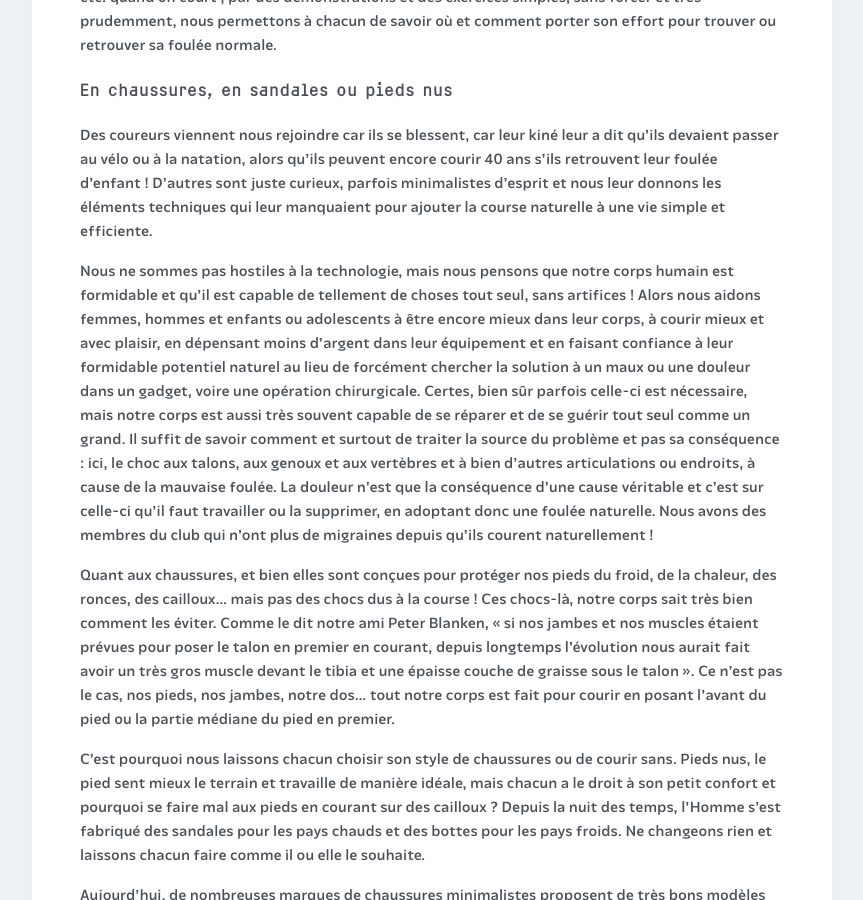
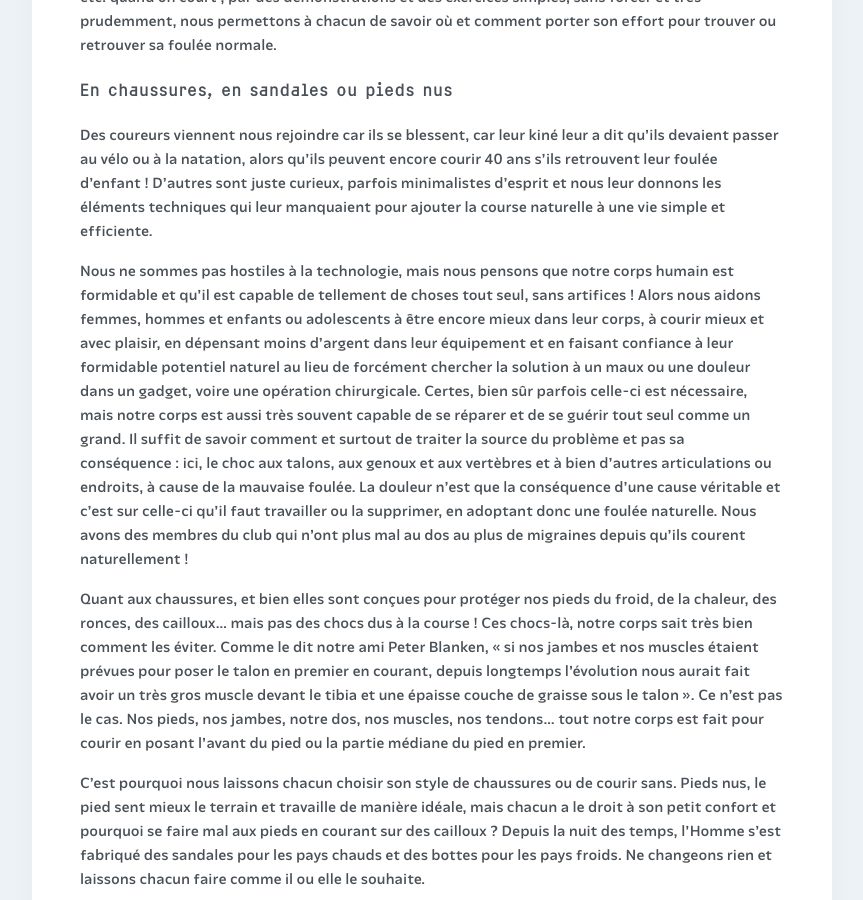
Before and after one commit to courirpaleo/courirpaleo.github.io, a Jekyll site: the page built from _pages-secondary/foulee-naturelle.md, in a window 1280 px wide and 900 px high, scrolled down 2314 px. Shown: the whole window, without its empty margins (208-1071 px from the left). Built offline with Jekyll 4.4.1, drawn with Linux system fonts in a browser that asks for light colours; some web fonts are replaced.

Commit message:
Update foulee-naturelle.md

```diff
--- a/_pages-secondary/foulee-naturelle.md
+++ b/_pages-secondary/foulee-naturelle.md
@@ -30,9 +30,9 @@
 
 Des coureurs viennent nous rejoindre car ils se blessent, car leur kiné leur a dit qu'ils devaient passer au vélo ou à la natation, alors qu'ils peuvent encore courir 40 ans s'ils retrouvent leur foulée d'enfant&nbsp;! D'autres sont juste curieux, parfois minimalistes d'esprit et nous leur donnons les éléments techniques qui leur manquaient pour ajouter la course naturelle à une vie simple et efficiente.
 
-Nous ne sommes pas hostiles à la technologie, mais nous pensons que notre corps humain est formidable et qu'il est capable de tellement de choses tout seul, sans artifices&nbsp;! Alors nous aidons femmes, hommes et enfants ou adolescents à être encore mieux dans leur corps, à courir mieux et avec plaisir, en dépensant moins d'argent dans leur équipement et en faisant confiance à leur formidable potentiel naturel au lieu de forcément chercher la solution à un maux ou une douleur dans un gadget, voire une opération chirurgicale. Certes, bien sûr parfois celle-ci est nécessaire, mais notre corps est aussi très souvent capable de se réparer et de se guérir tout seul comme un grand. Il suffit de savoir comment et surtout de traiter la source du problème et pas sa conséquence : ici, le choc aux talons, aux genoux et aux vertèbres et à bien d'autres articulations ou endroits, à cause de la mauvaise foulée. La douleur n'est que la conséquence d'une cause véritable et c'est sur celle-ci qu'il faut travailler ou la supprimer, en adoptant donc une foulée naturelle. Nous avons des membres du club qui n'ont plus de migraines depuis qu'ils courent naturellement&nbsp;!
+Nous ne sommes pas hostiles à la technologie, mais nous pensons que notre corps humain est formidable et qu'il est capable de tellement de choses tout seul, sans artifices&nbsp;! Alors nous aidons femmes, hommes et enfants ou adolescents à être encore mieux dans leur corps, à courir mieux et avec plaisir, en dépensant moins d'argent dans leur équipement et en faisant confiance à leur formidable potentiel naturel au lieu de forcément chercher la solution à un maux ou une douleur dans un gadget, voire une opération chirurgicale. Certes, bien sûr parfois celle-ci est nécessaire, mais notre corps est aussi très souvent capable de se réparer et de se guérir tout seul comme un grand. Il suffit de savoir comment et surtout de traiter la source du problème et pas sa conséquence&nbsp;: ici, le choc aux talons, aux genoux et aux vertèbres et à bien d'autres articulations ou endroits, à cause de la mauvaise foulée. La douleur n'est que la conséquence d'une cause véritable et c'est sur celle-ci qu'il faut travailler ou la supprimer, en adoptant donc une foulée naturelle. Nous avons des membres du club qui n'ont plus mal au dos au plus de migraines depuis qu'ils courent naturellement&nbsp;!
 
-Quant aux chaussures, et bien elles sont conçues pour protéger nos pieds du froid, de la chaleur, des ronces, des cailloux... mais pas des chocs dus à la course ! Ces chocs-là, notre corps sait très bien comment les éviter. Comme le dit notre ami Peter Blanken, «&nbsp;si nos jambes et nos muscles étaient prévues pour poser le talon en premier en courant, depuis longtemps l'évolution nous aurait fait avoir un très gros muscle devant le tibia et une épaisse couche de graisse sous le talon&nbsp;». Ce n'est pas le cas, nos pieds, nos jambes, notre dos... tout notre corps est fait pour courir en posant l'avant du pied ou la partie médiane du pied en premier.
+Quant aux chaussures, et bien elles sont conçues pour protéger nos pieds du froid, de la chaleur, des ronces, des cailloux... mais pas des chocs dus à la course ! Ces chocs-là, notre corps sait très bien comment les éviter. Comme le dit notre ami Peter Blanken, «&nbsp;si nos jambes et nos muscles étaient prévues pour poser le talon en premier en courant, depuis longtemps l'évolution nous aurait fait avoir un très gros muscle devant le tibia et une épaisse couche de graisse sous le talon&nbsp;». Ce n'est pas le cas. Nos pieds, nos jambes, notre dos, nos muscles, nos tendons... tout notre corps est fait pour courir en posant l'avant du pied ou la partie médiane du pied en premier.
 
 C'est pourquoi nous laissons chacun choisir son style de chaussures ou de courir sans. Pieds nus, le pied sent mieux le terrain et travaille de manière idéale, mais chacun a le droit à son petit confort et pourquoi se faire mal aux pieds en courant sur des cailloux ? Depuis la nuit des temps, l'Homme s'est fabriqué des sandales pour les pays chauds et des bottes pour les pays froids. Ne changeons rien et laissons chacun faire comme il ou elle le souhaite.
 
```
